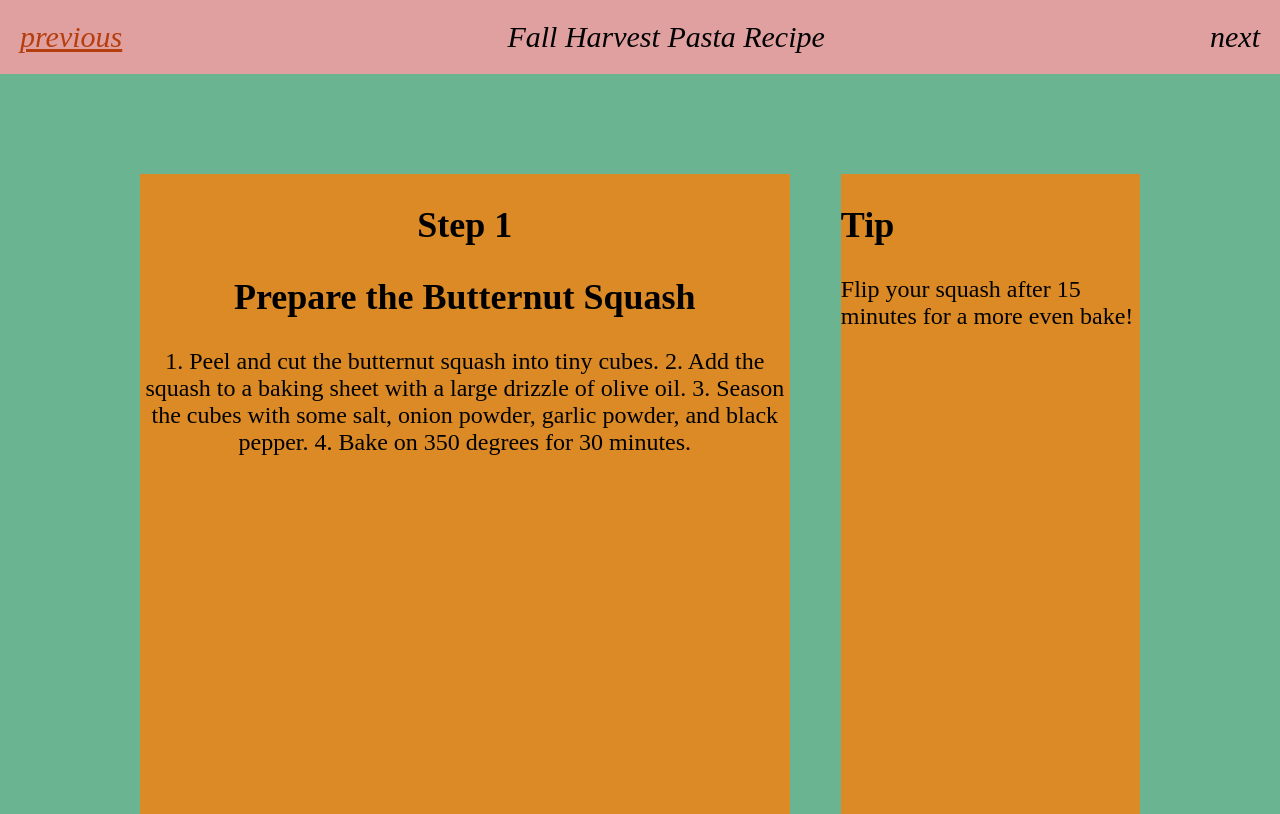
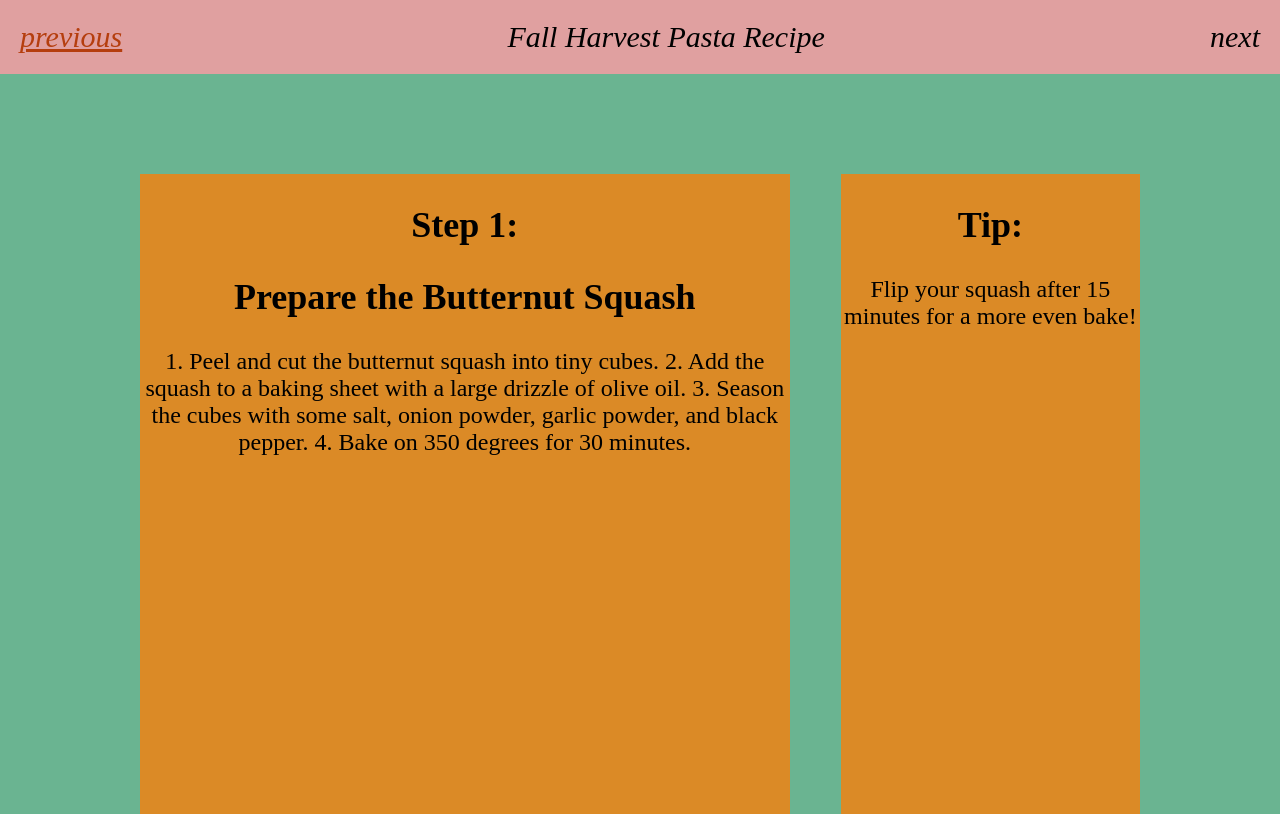
Before and after one commit to maribritto13/project-2, a plain HTML site: page stepone.html in a window 1280 px wide. Drawn offline with Linux system fonts and the light colour scheme.

Commit message:
changes made
changes made

```diff
--- a/stepone.html
+++ b/stepone.html
@@ -17,7 +17,7 @@
     <div class="sub-container">
         <div class="recipe">
             <div class="main">
-                <h2>Step 1</h2>
+                <h2>Step 1:</h2>
                 <h2>Prepare the Butternut Squash</h2>
                 <p>
                    1. Peel and cut the butternut squash into tiny cubes.
@@ -26,7 +26,7 @@
                    4. Bake on 350 degrees for 30 minutes.</p1>
             </div>
             <div class="sidebar">
-            <h2>Tip</h2>
+            <h2>Tip:</h2>
             <p>Flip your squash after 15 minutes for a more even bake! </p1>
             </div>
 
--- a/style.css
+++ b/style.css
@@ -88,6 +88,7 @@ body {
 .sidebar {
   grid-column: span 4;
   background-color: rgb(219, 138, 38);
+  text-align: center;
 }
 
 .intercontent {
```
Also changed, not shown: stepthree.html (+2 -2 lines), steptwo.html (+2 -2 lines).
